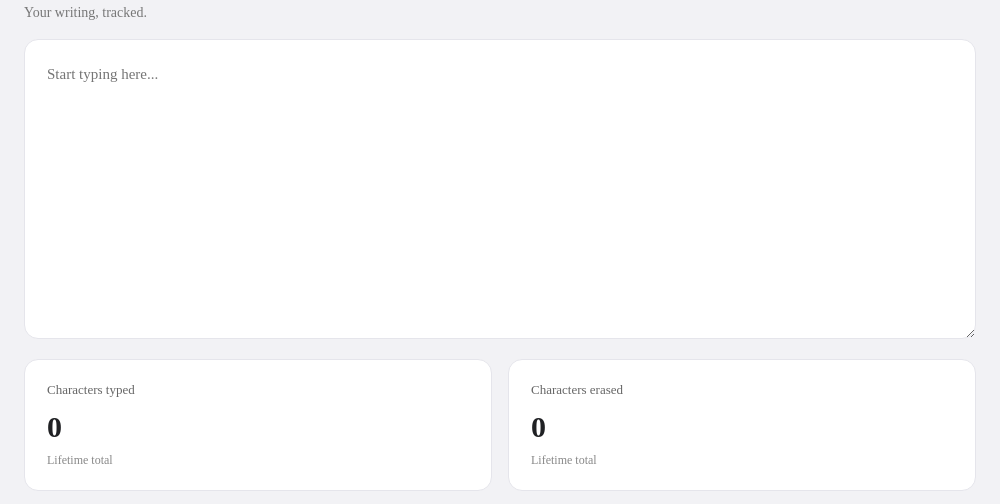
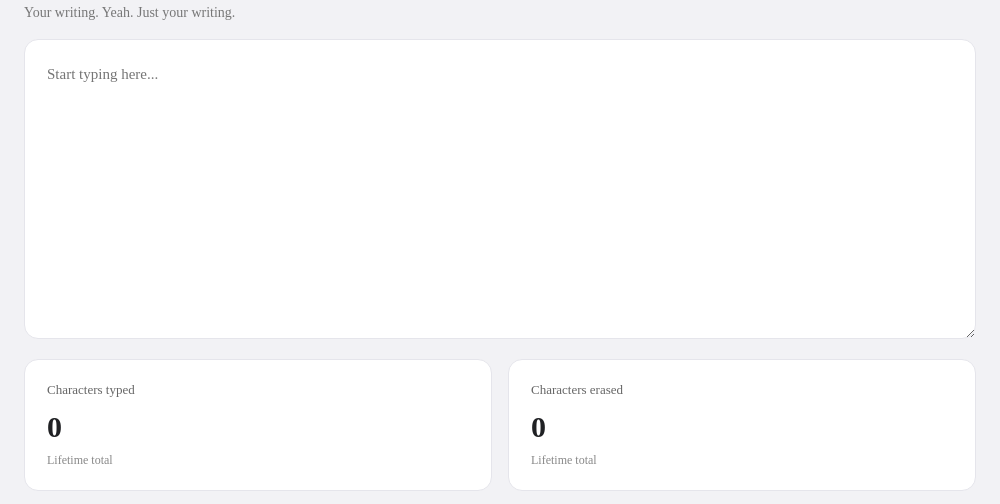
Before and after one commit to ju5t1f13d/Keyboard-Warrior, an Electron app: page index.html in a window 1000 px wide. Shown: the part 55-559 px from the top of the page. Drawn offline with Linux system fonts and the light colour scheme; no server answers.

Commit message:
useless commit blah blah blah yeah yeah move on

```diff
--- a/index.html
+++ b/index.html
@@ -10,7 +10,7 @@
     <main class="dashboard">
         <header class="page-header">
             <h1>Keyboard Warrior</h1>
-            <p>Your writing, tracked.</p>
+            <p>Your writing. Yeah. Just your writing.</p>
         </header>
 
         <section class="editor-section">
```
